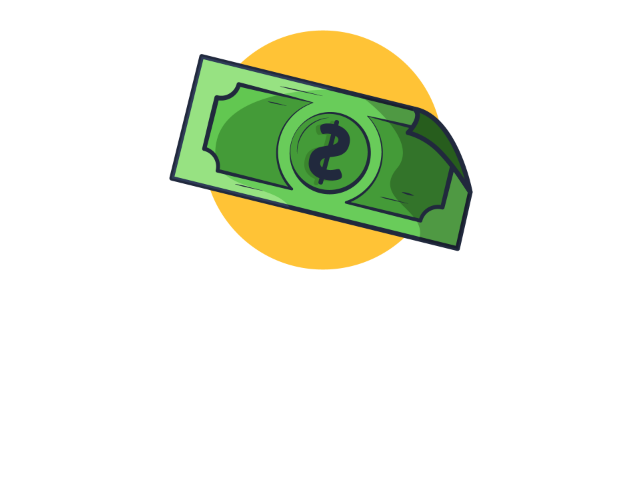
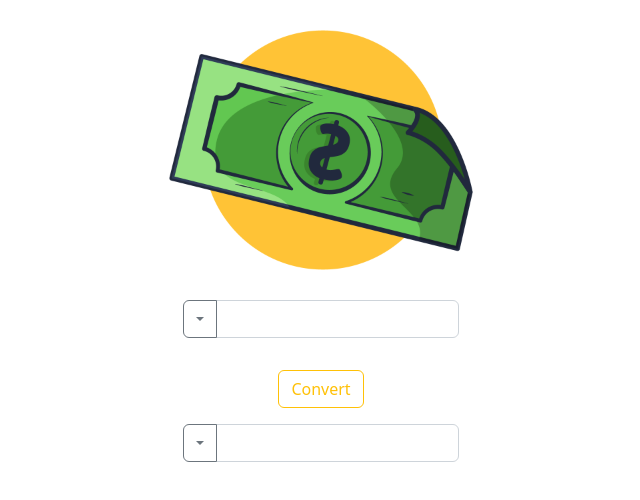
Before and after one commit to yacdanyCR/Currency-Converter, a React (Create React App) app: page / in a window 1280 px wide. Shown: the top 500 px of the page, without its empty margins (319-959 px from the left). Built offline with nearby package versions, Linux system fonts and the light colour scheme.

Commit message:
Adding some css styles

```diff
--- a/src/App.js
+++ b/src/App.js
@@ -1,11 +1,13 @@
 import './App.css';
 import 'bootstrap/dist/css/bootstrap.min.css';
 import LogoComponent from './Components/LogoComponent/LogoComponent';
+import DropdownComponent from './Components/DropdownComponent/DropdownComponent';
 
 function App() {
   return (
     <div className="App">
       <LogoComponent />
+      <DropdownComponent />
     </div>
   );
 }
--- /dev/null
+++ b/src/Components/DropdownComponent/DropdownComponent.jsx
@@ -0,0 +1,20 @@
+import React from 'react'
+import { Button } from 'react-bootstrap'
+import InputGroupComponent from '../InputGroupComponent/InputGroupComponent'
+import './style.css'
+
+export const DropdownComponent = () => {
+    return (
+        <main>
+            <section className='Currency_converter'>
+                <div className='container'>
+                    <InputGroupComponent title="From" />
+                    <Button variant="outline-warning">Convert</Button>
+                    <InputGroupComponent />
+                </div>
+            </section>
+        </main >
+    )
+}
+
+export default DropdownComponent
--- /dev/null
+++ b/src/Components/DropdownComponent/style.css
@@ -0,0 +1,11 @@
+.Currency_converter .container {
+    width: 300px;
+    display: flex;
+    justify-content: center;
+    align-items: center;
+    flex-direction: column;
+}
+
+.Currency_converter .container>button {
+    margin: 1rem;
+}
--- /dev/null
+++ b/src/Components/InputGroupComponent/InputGroupComponent.jsx
@@ -0,0 +1,20 @@
+import React from 'react'
+import { InputGroup, Dropdown, Form, DropdownButton } from 'react-bootstrap'
+export const InputGroupComponent = () => {
+    return (
+        <>
+            <InputGroup className="mb-3">
+                <DropdownButton
+                    variant="outline-secondary"
+                    title=""
+                    id="input-group-dropdown-1"
+                >
+                    <Dropdown.Item value="CRC">CRC</Dropdown.Item>
+                </DropdownButton>
+                <Form.Control aria-label="Text input with dropdown button" type='number' />
+            </InputGroup>
+        </>
+    )
+}
+
+export default InputGroupComponent
```
Also changed, not shown: public/logo192.png (deleted), public/logo512.png (deleted).
